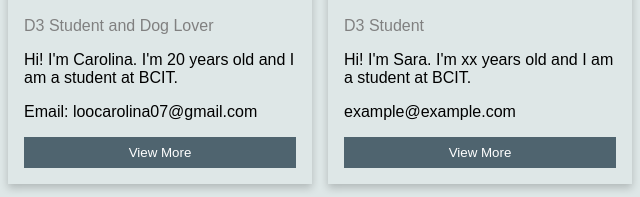
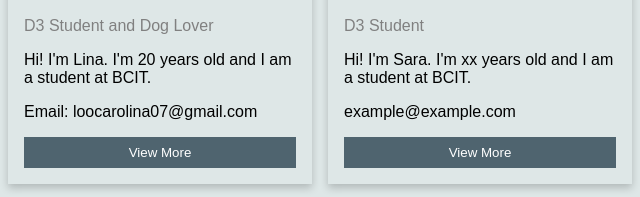
Before and after one commit to carolinalxu/TeamYellowBCIT, a plain HTML site: page page.html in a window 1280 px wide. Shown: the part 628-825 px from the top of the page, 0-640 px from the left. Drawn offline with Linux system fonts and the light colour scheme.

Commit message:
Changes to Name

```diff
--- a/page.html
+++ b/page.html
@@ -24,7 +24,7 @@
             <div class="container">
             <h2>Carolina Loo Xu</h2>
             <p class="title">D3 Student and Dog Lover</p>
-            <p>Hi! I'm Carolina. I'm 20 years old and I am a student at BCIT. </p>
+            <p>Hi! I'm Lina. I'm 20 years old and I am a student at BCIT. </p>
             <p>Email: loocarolina07@gmail.com</p>
             <p><button class="button">View More</button></p>
             </div>
```
